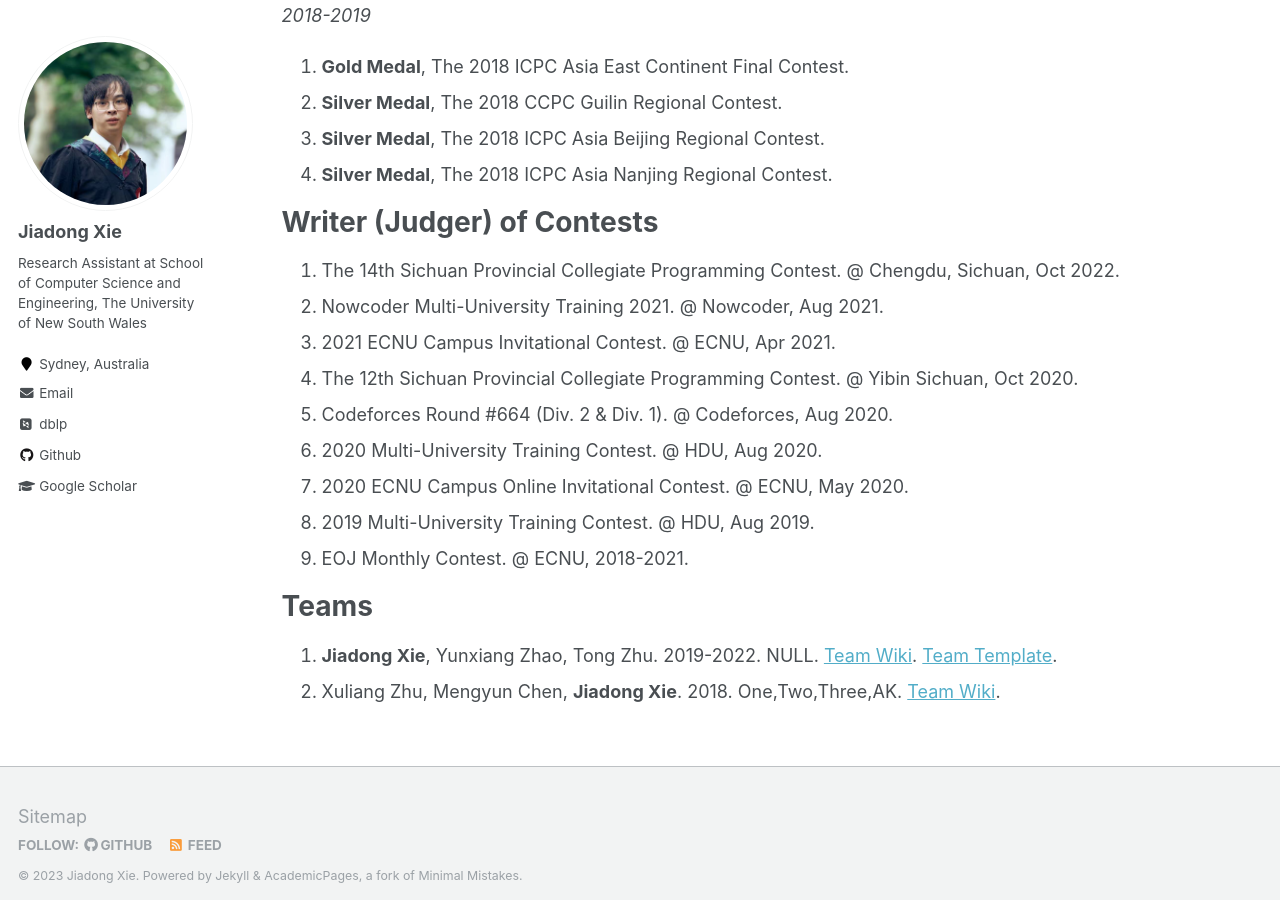
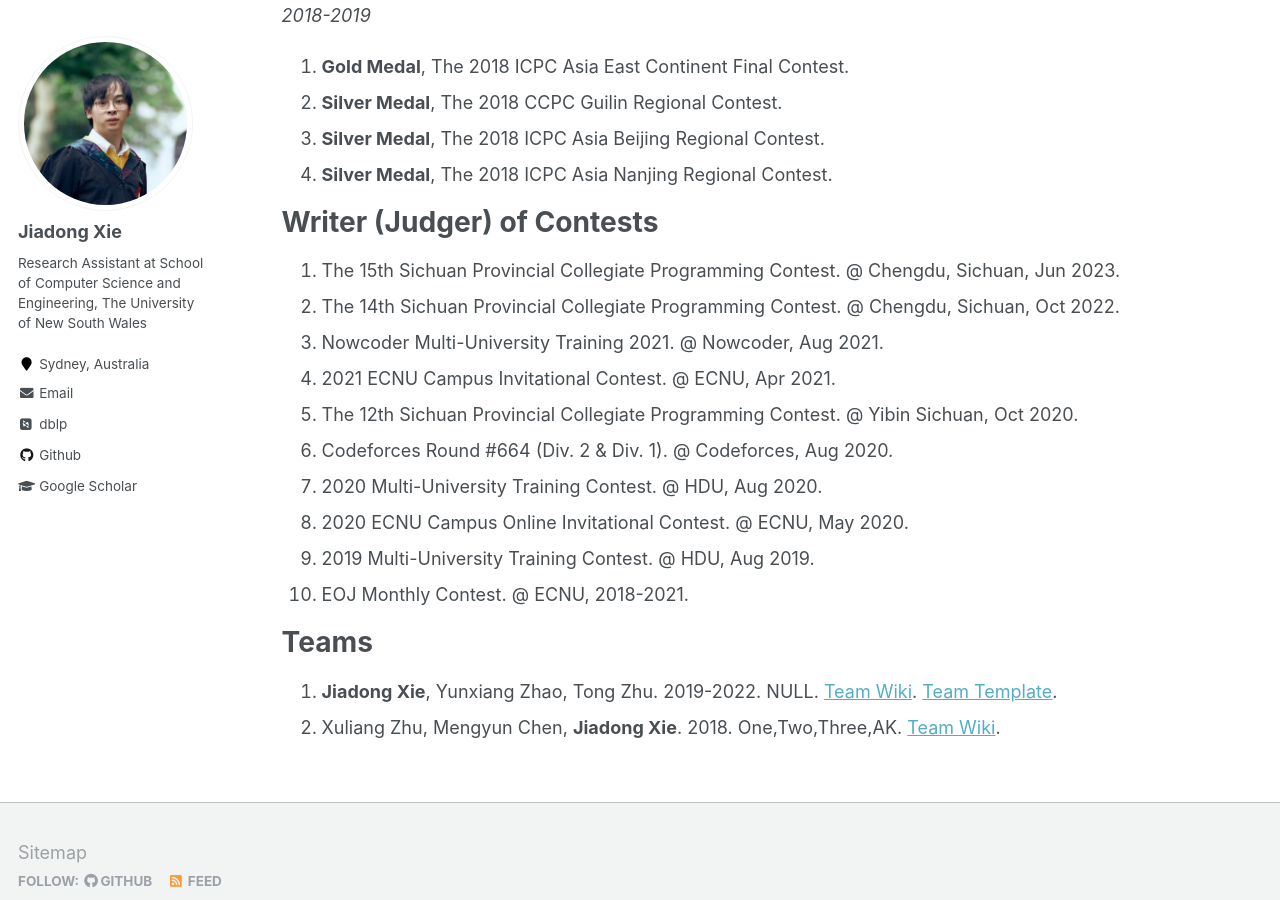
Before and after one commit to Xiejiadong/Xiejiadong.github.io, a Jekyll site: the page built from _pages/competition.md, in a window 1280 px wide and 900 px high, scrolled down 1164 px. Built offline with Jekyll 4.4.1, drawn with Linux system fonts in a browser that asks for light colours; some web fonts are replaced.

Commit message:
Update competition.md

```diff
--- a/_pages/competition.md
+++ b/_pages/competition.md
@@ -51,15 +51,16 @@ Awards
 
 Writer (Judger) of Contests
 ======
-1. The 14th Sichuan Provincial Collegiate Programming Contest. @ Chengdu, Sichuan, Oct 2022.
-2. Nowcoder Multi-University Training 2021. @ Nowcoder, Aug 2021.
-3. 2021 ECNU Campus Invitational Contest. @ ECNU, Apr 2021.
-4. The 12th Sichuan Provincial Collegiate Programming Contest. @ Yibin Sichuan, Oct 2020.
-5. Codeforces Round #664 (Div. 2 & Div. 1). @ Codeforces, Aug 2020.
-6. 2020 Multi-University Training Contest. @ HDU, Aug 2020.
-7. 2020 ECNU Campus Online Invitational Contest. @ ECNU, May 2020.
-8. 2019 Multi-University Training Contest. @ HDU, Aug 2019.
-9. EOJ Monthly Contest. @ ECNU, 2018-2021.
+1. The 15th Sichuan Provincial Collegiate Programming Contest. @ Chengdu, Sichuan, Jun 2023.
+2. The 14th Sichuan Provincial Collegiate Programming Contest. @ Chengdu, Sichuan, Oct 2022.
+3. Nowcoder Multi-University Training 2021. @ Nowcoder, Aug 2021.
+4. 2021 ECNU Campus Invitational Contest. @ ECNU, Apr 2021.
+5. The 12th Sichuan Provincial Collegiate Programming Contest. @ Yibin Sichuan, Oct 2020.
+6. Codeforces Round #664 (Div. 2 & Div. 1). @ Codeforces, Aug 2020.
+7. 2020 Multi-University Training Contest. @ HDU, Aug 2020.
+8. 2020 ECNU Campus Online Invitational Contest. @ ECNU, May 2020.
+9. 2019 Multi-University Training Contest. @ HDU, Aug 2019.
+10. EOJ Monthly Contest. @ ECNU, 2018-2021.
 
 Teams
 ======
```
